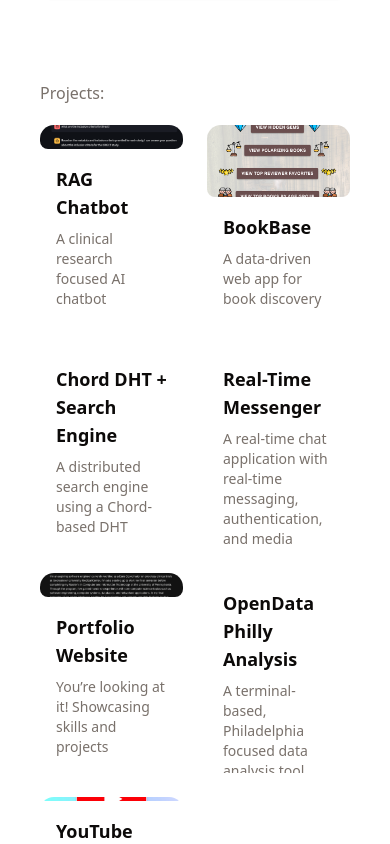
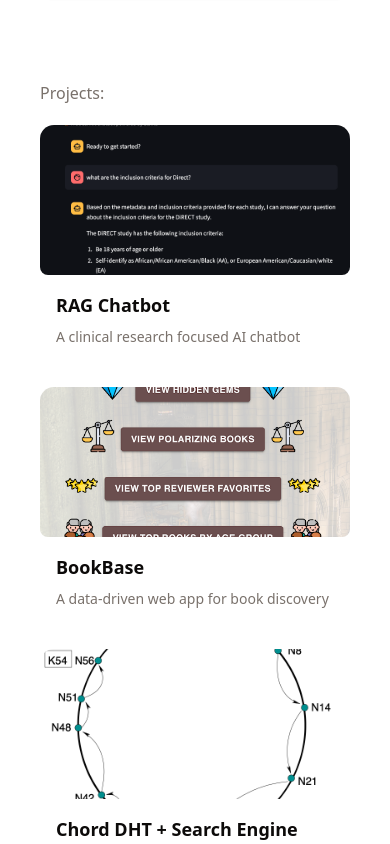
Before and after one commit to dominick-dev/portfolio-website, a Next.js app: page / in a window 390 px wide. Shown: the part 1200-2044 px from the top of the page. Built offline with nearby package versions, Linux system fonts and the light colour scheme.

Commit message:
adjusted project card expansion on mobile

```diff
--- a/src/components/ProjectCard.tsx
+++ b/src/components/ProjectCard.tsx
@@ -43,20 +43,22 @@ function ProjectCard({ project, isExpanded, onClick, innerRef }: Props) {
         ease: [0.25, 0.1, 0.25, 1],
       }}
       className={clsx(
-        "cursor-pointer rounded-xl overflow-hidden transition-shadow",
-        isExpanded && "col-span-2 row-span-1"
+        "cursor-pointer rounded-xl overflow-hidden transition-shadow h-fit",
+        isExpanded && "md:col-span-2"
       )}
     >
       <div
         className={clsx(
-          "w-full h-full",
+          "w-full h-fit",
           isExpanded ? "flex flex-row gap-4" : "flex flex-col"
         )}
       >
         {/* image */}
         <div
           className={clsx(
-            isExpanded ? "w-1/2 aspect-[4/3]" : "w-full h-[150px] md:h-[180px]",
+            isExpanded
+              ? "hidden md:block w-1/2 aspect-[4/3]"
+              : "w-full h-[150px] md:h-[180px]",
             "relative rounded-md overflow-hidden"
           )}
         >
@@ -71,8 +73,8 @@ function ProjectCard({ project, isExpanded, onClick, innerRef }: Props) {
         {/* info block */}
         <div
           className={clsx(
-            "flex flex-col",
-            isExpanded ? "w-1/2 justify-between" : "p-4"
+            "flex flex-col flex-1",
+            isExpanded ? "w-full md:w-1/2 justify-between" : "p-4"
           )}
         >
           <div>
--- a/src/components/ProjectsGrid.tsx
+++ b/src/components/ProjectsGrid.tsx
@@ -18,7 +18,7 @@ function ProjectsGrid({ projects }: Props) {
           Projects:
         </h3>
       </div>
-      <div className="grid grid-cols-2 gap-6 auto-rows-[200px] md:auto-rows-[300px] [grid-auto-flow:dense]">
+      <div className="grid md:grid-cols-2 gap-6 auto-rows-[minmax(200px,auto)] md:auto-rows-[minmax(300px,auto)] [grid-auto-flow:dense]">
         {projects.map((project) => (
           <ProjectWrapper
             key={project.id}
```
